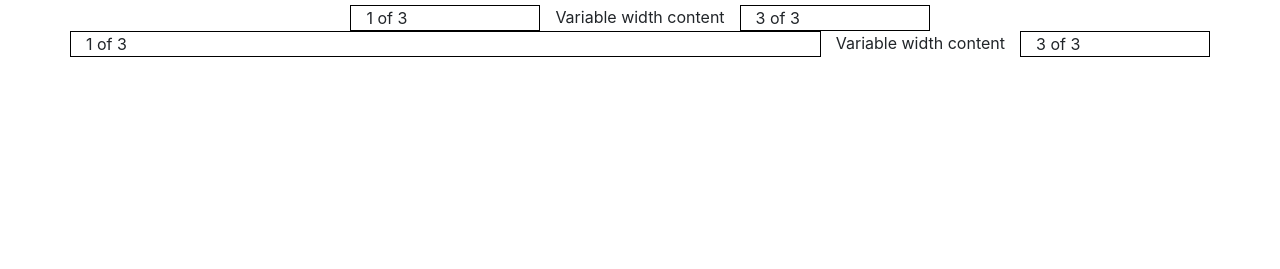
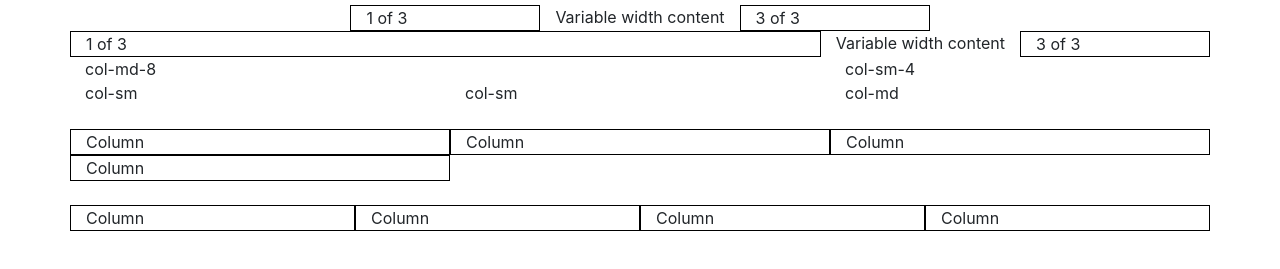
Before and after one commit to sohailexe/boot-strap, a plain HTML site: page 0.1 Bootstrap Intro/0.02Grid.html in a window 1280 px wide. Shown: the part 327-596 px from the top of the page. Drawn offline with nearby package versions, Linux system fonts and the light colour scheme.

Commit message:
grid colums

```diff
--- a/0.1 Bootstrap Intro/0.02Grid.html
+++ b/0.1 Bootstrap Intro/0.02Grid.html
@@ -118,6 +118,38 @@
     </div>
 
 
+    <div class="container">
+        <div class="row">
+            <div class="col-md-8">col-md-8</div>
+            <div class="col-sm-4">col-sm-4</div>
+        </div>
+        <div class="row">
+            <div class="col-sm">col-sm</div>
+            <div class="col-sm">col-sm</div>
+            <div class="col-md">col-md</div>
+        </div>
+    </div>
+
+    <br>
+    <div class="container">
+        <div class="row row-cols-3">
+            <div class="col">Column</div>
+            <div class="col">Column</div>
+            <div class="col">Column</div>
+            <div class="col">Column</div>
+        </div>
+    </div>
+    <br>
+
+    <div class="container">
+        <div class="row row-cols-1 row-cols-sm-2 row-cols-md-3 row-cols-lg-4">
+            <div class="col">Column</div>
+            <div class="col">Column</div>
+            <div class="col">Column</div>
+            <div class="col">Column</div>
+        </div>
+    </div>
+
 </body>
 
 </html>
```
